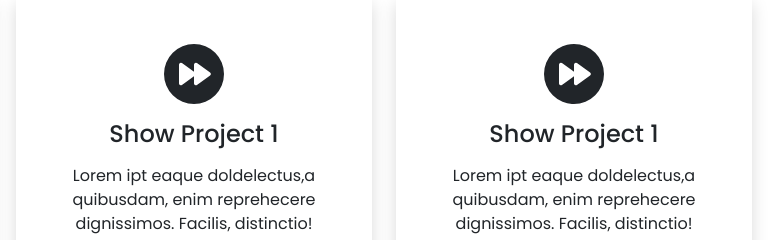
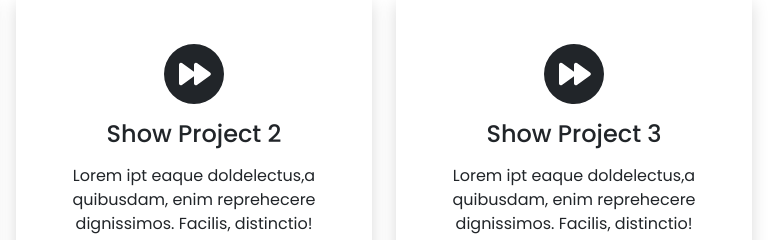
Before and after one commit to mohamadanasfattoum/Interior-Design-Landing-Page, a plain HTML site: page index.html in a window 1280 px wide. Shown: the part 800-1040 px from the top of the page, 446-1214 px from the left. Drawn offline with nearby package versions, Linux system fonts and the light colour scheme.

Commit message:
screenshot

```diff
--- a/index.html
+++ b/index.html
@@ -111,7 +111,7 @@
                                 d="M8 16A8 8 0 1 0 8 0a8 8 0 0 0 0 16ZM4.79 5.093 8 7.386V5.5a.5.5 0 0 1 .79-.407l3.5 2.5a.5.5 0 0 1 0 .814l-3.5 2.5A.5.5 0 0 1 8 10.5V8.614l-3.21 2.293A.5.5 0 0 1 4 10.5v-5a.5.5 0 0 1 .79-.407Z" />
                         </svg>
                     </span>
-                    <h4 class="my-3"> Show Project 1</h4>
+                    <h4 class="my-3"> Show Project 2</h4>
                     <p>Lorem ipt eaque doldelectus,a quibusdam, enim reprehecere dignissimos. Facilis, distinctio!</p>
                 </div>
             </div>
@@ -124,7 +124,7 @@
                                 d="M8 16A8 8 0 1 0 8 0a8 8 0 0 0 0 16ZM4.79 5.093 8 7.386V5.5a.5.5 0 0 1 .79-.407l3.5 2.5a.5.5 0 0 1 0 .814l-3.5 2.5A.5.5 0 0 1 8 10.5V8.614l-3.21 2.293A.5.5 0 0 1 4 10.5v-5a.5.5 0 0 1 .79-.407Z" />
                         </svg>
                     </span>
-                    <h4 class="my-3"> Show Project 1</h4>
+                    <h4 class="my-3"> Show Project 3</h4>
                     <p>Lorem ipt eaque doldelectus,a quibusdam, enim reprehecere dignissimos. Facilis, distinctio!</p>
                 </div>
             </div>
```
Also changed, not shown: Screenshot.png (deleted), secreenshot.png (added).
